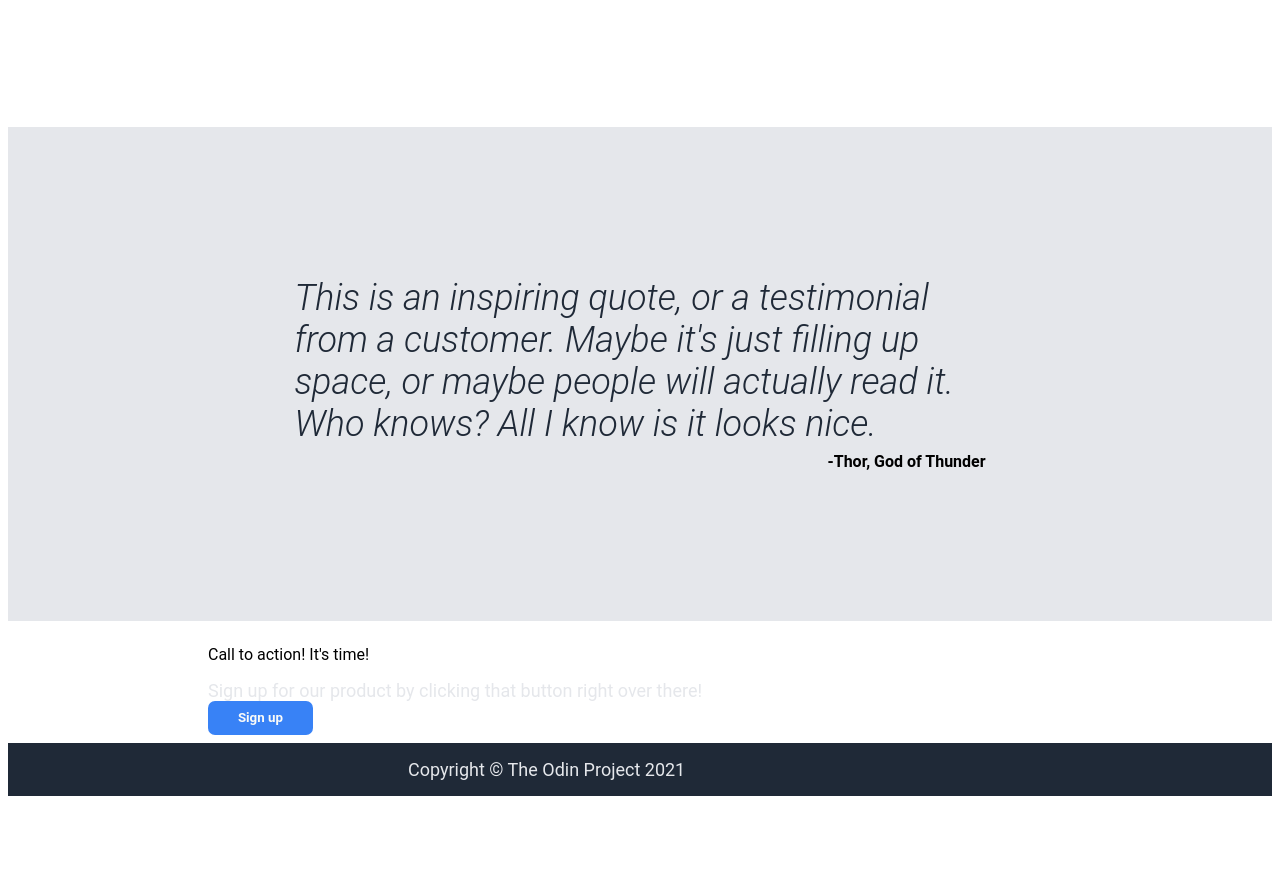
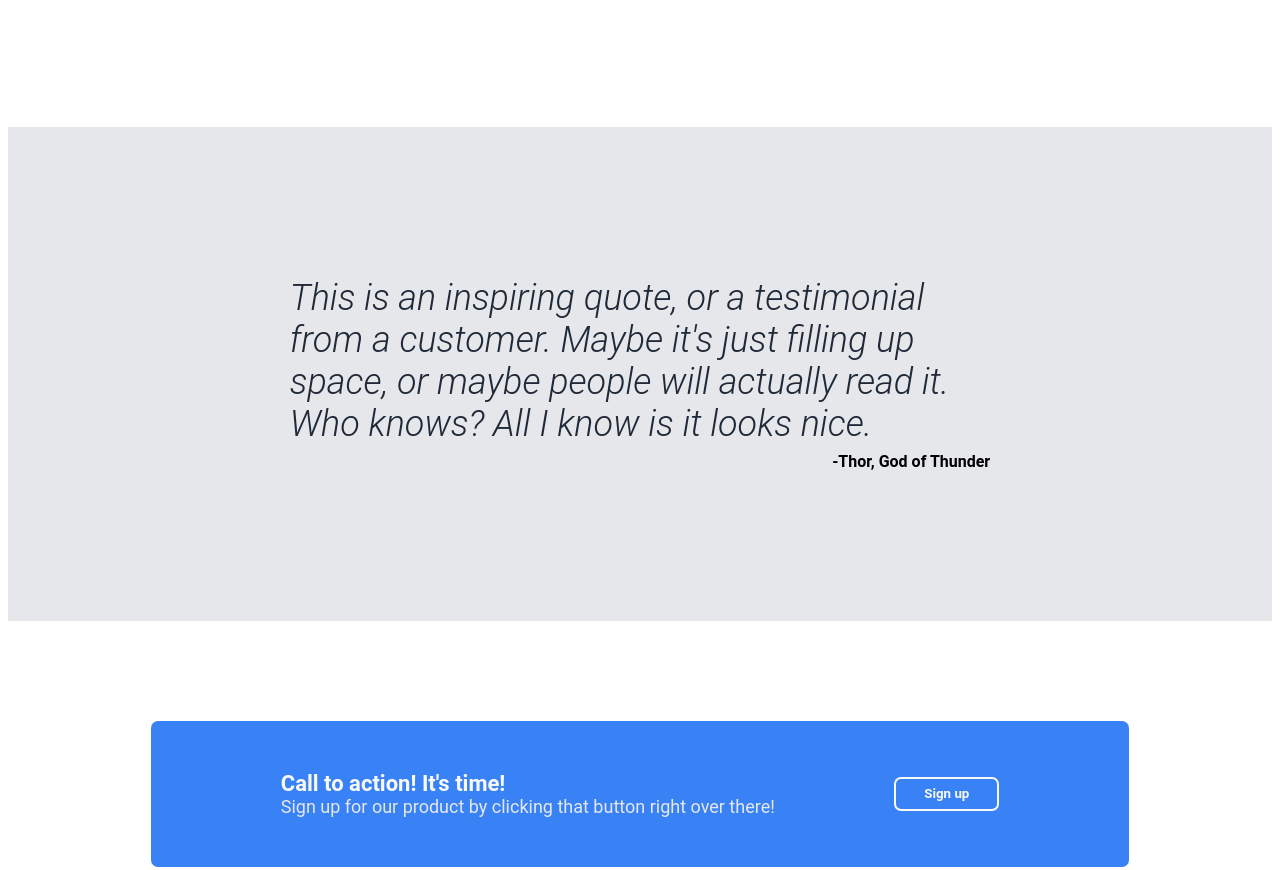
Before and after one commit to felipeboubee/odin-landing, a plain HTML site: page index.html in a window 1280 px wide. Shown: the part 992-1862 px from the top of the page. Before the commit the page ends 1796 px from the top, so only its background shows below. Drawn offline with Linux system fonts and the light colour scheme.

Commit message:
Added CSS for 3rd, 4th sects and footer
Fixed spelling in HTML

```diff
--- a/style.css
+++ b/style.css
@@ -67,16 +67,12 @@ h1 {
     color: #F9FAF8;
     border-radius: 7px;
     border: none;
-    padding: 6px 28px;
+    padding: 6px 12px;
     font-weight: bold;
     height: 34px;
     width: 104.88px;
     margin: 0;
-}
-
-.button.edge {
-    border: 2px;
-    border-color: #F9FAF8;
+    text-align: center;
 }
 
 .image {
@@ -136,8 +132,7 @@ h2 {
 
 .thirdsection {
     background-color: #E5E7EB;
-    flex-direction: row;
-    padding: 150px 200px;
+    padding: 150px 220px;
     justify-content: center;
 }
 
@@ -145,7 +140,7 @@ h2 {
     display: flex;
     flex-direction: column;
     margin: 0;
-    width: 80%;
+    width: 85%;
     gap: 7px;
 }
 
@@ -161,3 +156,38 @@ h2 {
     margin: 0;
     font-weight: bold;
 }
+
+.fourthsection {
+    flex-direction: column;
+    padding: 100px 200px;
+}
+
+.blueBox {
+    background-color: #3882F6;
+    display: flex;
+    align-items: center;
+    justify-content: space-evenly;
+    gap: 90px;
+    padding: 50px 100px;
+    border-radius: 7px;
+    width: 90%;
+    margin: 0;
+}
+
+.callToAction {
+    font-weight: bold;
+    color: #F9FAF8;
+    font-size: 22px;
+    margin: 0;
+}
+
+.button.edge {
+    border-color: #F9FAF8;
+    border: solid 2px;
+}
+
+.footer {
+    display: block;
+    text-align: center;
+    font-size: 12px;
+}
```
